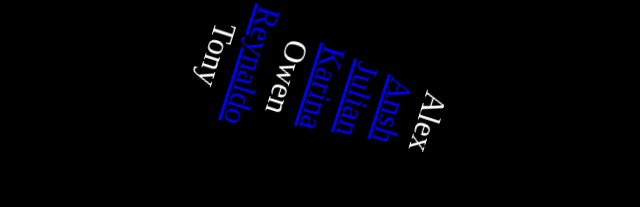
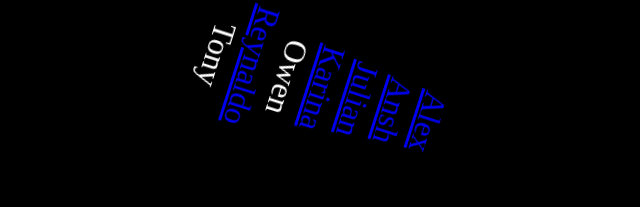
Before and after one commit to TheJhyde/thejhyde.github.io, a plain HTML site: page index.html in a window 1280 px wide. Shown: the part 892-1099 px from the top of the page, without its empty margins (318-958 px from the left). Drawn offline with Linux system fonts and the light colour scheme.

Commit message:
Adding Alex's website

```diff
--- a/index.html
+++ b/index.html
@@ -12,7 +12,7 @@
 
 	<h1>Who is TAFKAF?</h1>
 	<p>
-		Alex<br>
+		<a href = "http://alexduncangames.com">Alex</a><br>
 		<a href = "http://lightnarcissus.com/">Ansh</a><br>
 		<a href = "http://thejhyde.zone">Julian</a><br>
 		<a href = "http://karinapopp.com/">Karina</a><br>
```
